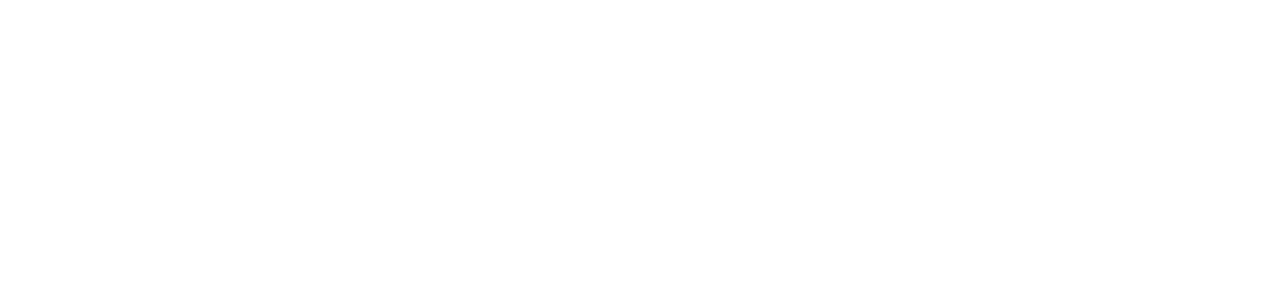
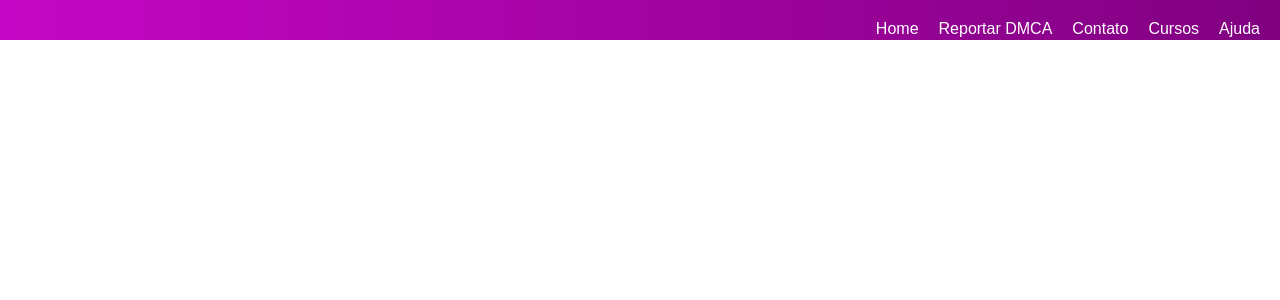
Before and after one commit to MatheusDev/MenuDropDown, a React (Create React App) app: page / in a window 1280 px wide. Shown: the top 300 px of the page. Built offline with nearby package versions, Linux system fonts and the light colour scheme.

Commit message:
add header and curso itm

```diff
--- a/src/App.js
+++ b/src/App.js
@@ -1,9 +1,10 @@
 import React from 'react';
+import Header from './components/header';
 
 function App() {
   return (
     <div className="App">
-
+      <Header/>
     </div>
   );
 }
--- /dev/null
+++ b/src/components/header/index.js
@@ -0,0 +1,43 @@
+import React, { Component, Fragment } from 'react';
+import './style.css';
+
+class Header extends Component {
+  constructor(props){
+		super(props)
+		this.state = {
+			cursos: false
+		}
+	}
+	cursos = () => {
+		if(this.state.cursos){
+			return (
+				<ul>
+					<li><a href="#">JavaScript</a></li>
+					<li><a href="#">React.js</a></li>
+					<li><a href="#">Node.js</a></li>
+					<li><a href="#">MySQL</a></li>
+				</ul>
+			)
+		}
+	}
+	render(){
+		return(
+			<Fragment>
+				<header>
+					<nav>
+						<ul>
+							<li><a href="#" >Home</a></li>
+							<li><a href="#">Reportar DMCA</a></li>
+							<li><a href="#">Contato</a></li>
+							<li><a href="#" onClick={() => this.setState({cursos:true})}>Cursos</a>
+								{this.cursos()}
+							</li>
+							<li><a >Ajuda</a></li>
+						</ul>
+					</nav>
+				</header>
+			</Fragment>
+		)
+	}
+}
+export default Header
--- /dev/null
+++ b/src/components/header/style.css
@@ -0,0 +1,25 @@
+header, body, nav, li, ul, a{
+    margin: 0px;
+    padding: 0px;
+    font-family: Arial, Helvetica, sans-serif;
+}
+header{
+    background: linear-gradient(to right,rgb(197, 7, 197),purple);
+}
+header nav{
+    padding: 20px;
+}
+header nav ul li{
+    list-style: none;
+    float: left;
+}
+header nav ul{
+    float: right;
+}
+header nav ul li a{
+    color: #fff;
+    text-decoration: none;
+}
+li + li{
+    margin-left: 20px;
+}
```
Also changed, not shown: public/index.html (+3 -24 lines).
